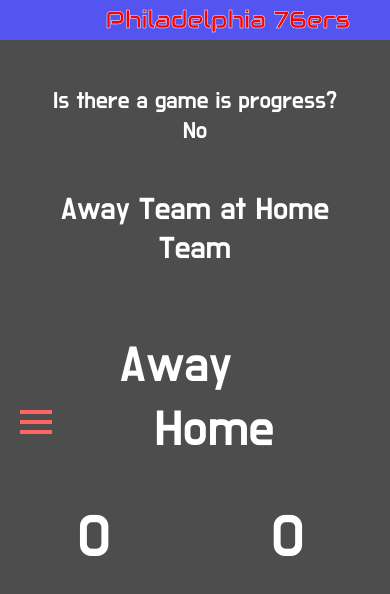
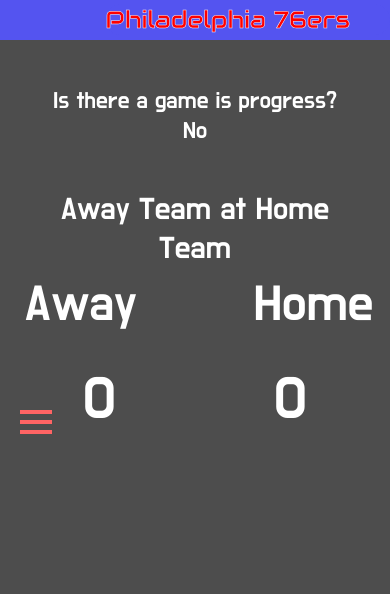
Before and after one commit to jordangregson/SixersStats, a plain HTML site: page index.html in a window 390 px wide. Drawn offline with Linux system fonts and the light colour scheme; no server answers.

Commit message:
Update score-styles.css

```diff
--- a/score-styles.css
+++ b/score-styles.css
@@ -95,9 +95,9 @@
 
         font-size: 13vw;
 
-        position: relative;
-        top: 20vw;
-        left: 5vw;
+        position: absolute;
+        top: 60vw;
+        left: 55vw;
 
     }
 
@@ -106,9 +106,9 @@
 
         font-size: 13vw;
 
-        position: relative;
-        top: 20vw;
-        right: 5vw;
+        position: absolute;
+        top: 60vw;
+        right: 55vw;
 
 
     }
@@ -116,23 +116,22 @@
     #home-score {
         font-size: 45pt;
 
-        position: relative;
-        top: 25vw;
+        position: absolute;
+        top: 83vw;
+        left: 50vw;
+        right: 1vw;
 
-        margin-top: 40vw;
-        margin-left: 20vw;
-        margin-right: 5vw;
+
     }
 
     #away-score {
         font-size: 45pt;
 
-        position: relative;
-        top: 25vw;
+        position: absolute;
+        top: 83vw;
+        right: 50vw;
+        left: 1vw;
 
-        margin-top: 10vw;
-        margin-left: 5vw;
-        margin-right: 20vw;
     }
 
     .score {
```
